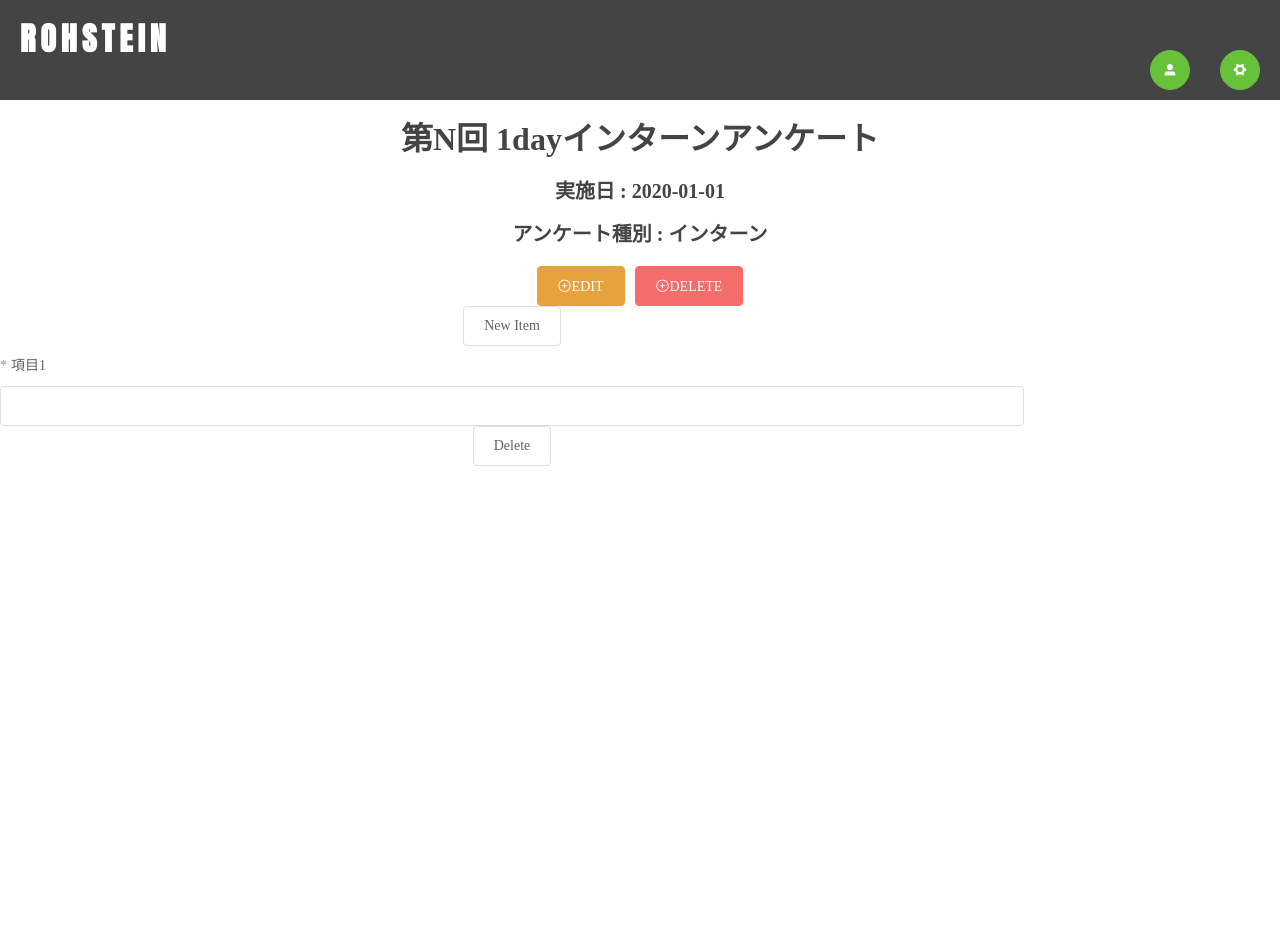
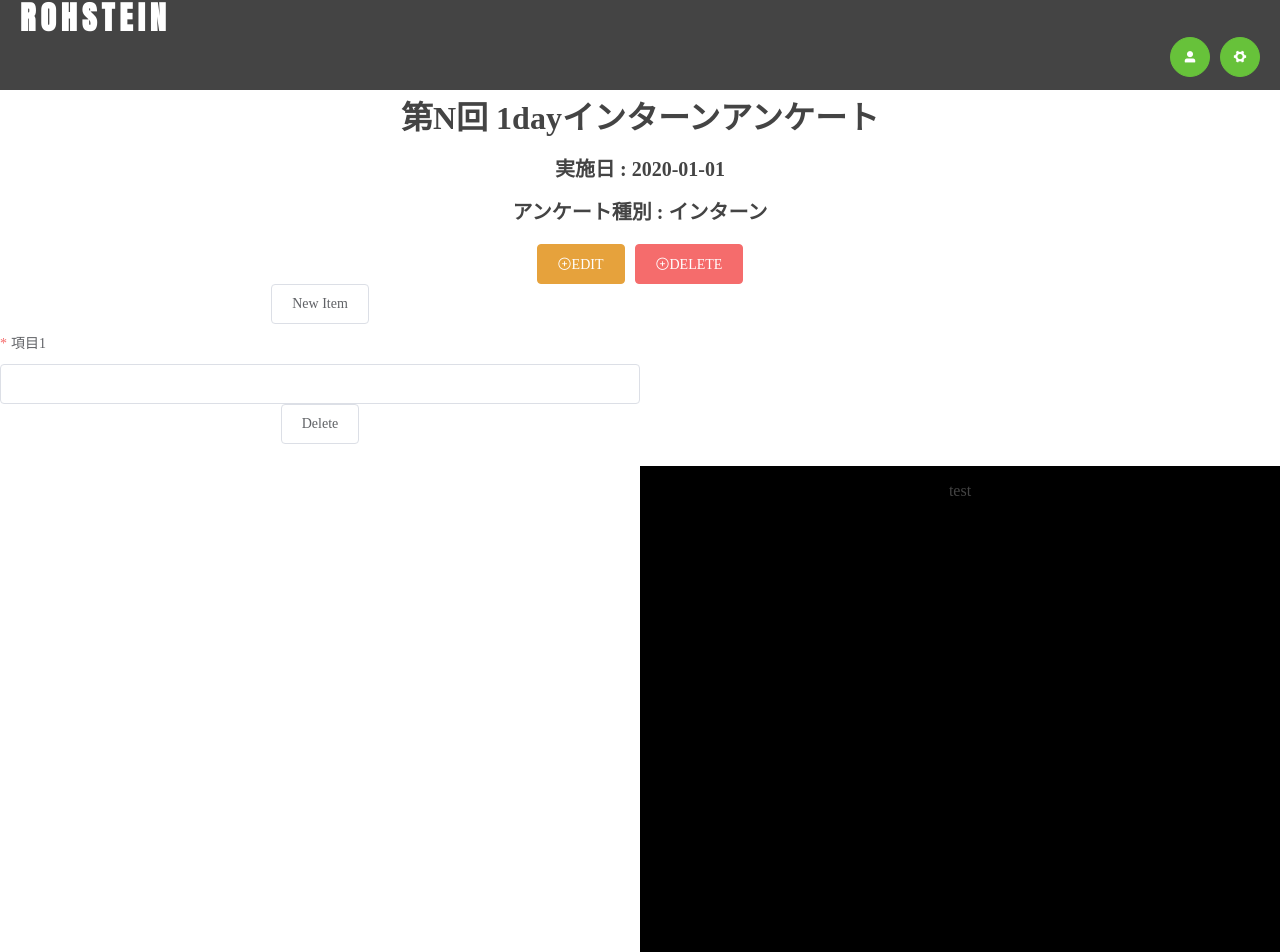
Before and after one commit to lowson2248/tm-intern-app, a Vue app in the folder tm-intern-app/: page /questionDetail in a window 1280 px wide. Shown: the top 952 px of the page. Before the commit the page ends 800 px from the top, so only its background shows below. Built offline with nearby package versions, Linux system fonts and the light colour scheme.

Commit message:
【issue #3】ヘッダーの固定

```diff
--- a/tm-intern-app/package.json
+++ b/tm-intern-app/package.json
@@ -11,6 +11,7 @@
     "core-js": "^3.4.3",
     "element-ui": "^2.13.0",
     "vue": "^2.6.10",
+    "vue-burger-menu": "^2.0.3",
     "vue-router": "^3.1.3"
   },
   "devDependencies": {
--- a/tm-intern-app/src/App.vue
+++ b/tm-intern-app/src/App.vue
@@ -12,20 +12,22 @@ import 'normalize.css'
 
 export default {
   name: 'home',
-  components: {
-    Header
-  }
+    components: {
+      Header
+    }
 }
 </script>
 
 <style>
 #app{
-  margin:0;
   color:#444;
+  margin-top:100px;
 }
 
 Header{
   position: fixed;
-  top :0;
+  top:0;
+  z-index:10;
 }
+
 </style>
--- a/tm-intern-app/src/components/Header.vue
+++ b/tm-intern-app/src/components/Header.vue
@@ -1,16 +1,28 @@
 <template>
-  <div class="header">
-    <el-header>
+  <div>
+    <el-header class="header" height="90px">
       <h1 class="title">ROHSTEIN</h1>
+      <div class="menu">
+        <el-button type="success" class="el-icon-user-solid btn" circle></el-button>
+        <el-button type="success" class="el-icon-s-tools btn" circle></el-button>
+      </div>
     </el-header>
-    <div class="menu">
-      <el-button type="success" class="el-icon-user-solid btn" circle></el-button>
-      <el-button type="success" class="el-icon-s-tools btn" circle></el-button>
-    </div>
+    <!-- <slide>
+      <a id="home" href="#">
+        <span>Home</span>
+      </a>
+      <a id="about" href="#">
+        <span>About</span>
+      </a>
+      <a id="contact" href="#">
+        <span>Contact</span>
+      </a>
+    </slide> -->
   </div>
 </template>
 
 <script>
+
 export default {
   name: 'Header'
 }
@@ -21,7 +33,7 @@ export default {
 @import url('https://fonts.googleapis.com/css?family=Anton&display=swap');
 
 .header{
-  height: 100px;
+  width:100%;
   background: #444;
   color: #fff;
   font-weight: bold;
@@ -31,6 +43,7 @@ export default {
   font-family: 'Anton', sans-serif;
   letter-spacing: 5px;
   text-align: left;
+  margin:0;
 }
 
 .menu{
@@ -38,7 +51,17 @@ export default {
 }
 
 .btn{
-  margin:50px 20px;
+  margin: 0;
+}
+
+.sideBtn{
+
+}
+
+.sideNav{
+  position:fixed;
+  margin:0;
+  z-index:10;
 }
 
 </style>
--- a/tm-intern-app/src/main.js
+++ b/tm-intern-app/src/main.js
@@ -4,8 +4,10 @@ import router from './router'
 import ElementUI from 'element-ui'
 import locale from 'element-ui/lib/locale/lang/ja'
 import 'element-ui/lib/theme-chalk/index.css'
+import Slide from 'vue-burger-menu'
 
 Vue.use(ElementUI, {locale})
+Vue.component('slide', Slide);
 
 Vue.config.productionTip = false
 
--- a/tm-intern-app/src/views/QuestionDetail.vue
+++ b/tm-intern-app/src/views/QuestionDetail.vue
@@ -36,6 +36,9 @@
           <el-input v-model="item.value"></el-input><el-button @click.prevent="removeItem(item)">Delete</el-button>
         </el-form-item>
       </el-form>
+    </div>
+    <div class="questionView">
+      <p>test</p>
     </div>
   </div>
 </template>
@@ -96,8 +99,15 @@ export default {
 }
 
 .questionData{
-  width:80%;
+  width:50%;
   height:70%;
+}
+
+.questionView{
+  float: right;
+  width:50%;
+  height: 40em;
+  background: black;
 }
 
 
```
Also changed, not shown: tm-intern-app/src/components/SideNav.vue (+22 -3 lines), 1 other file (tests, documents, lock files or other folders).
